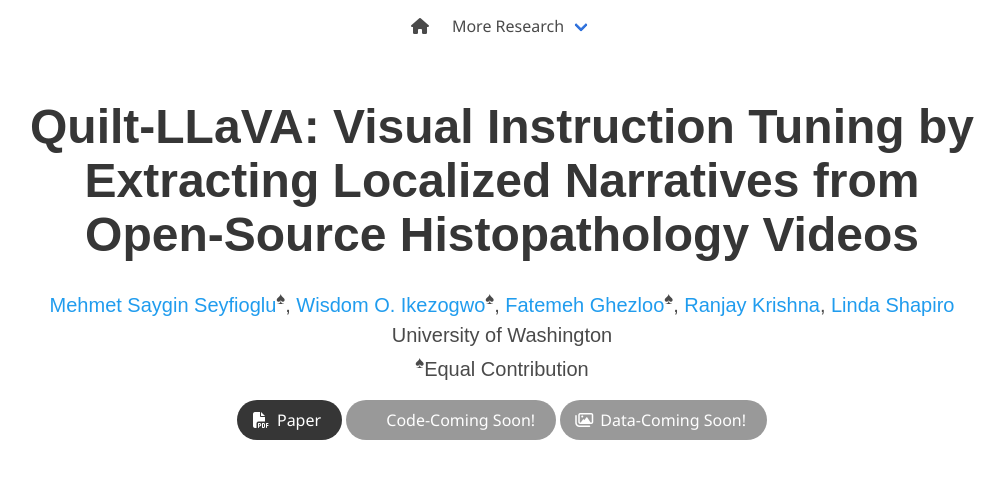
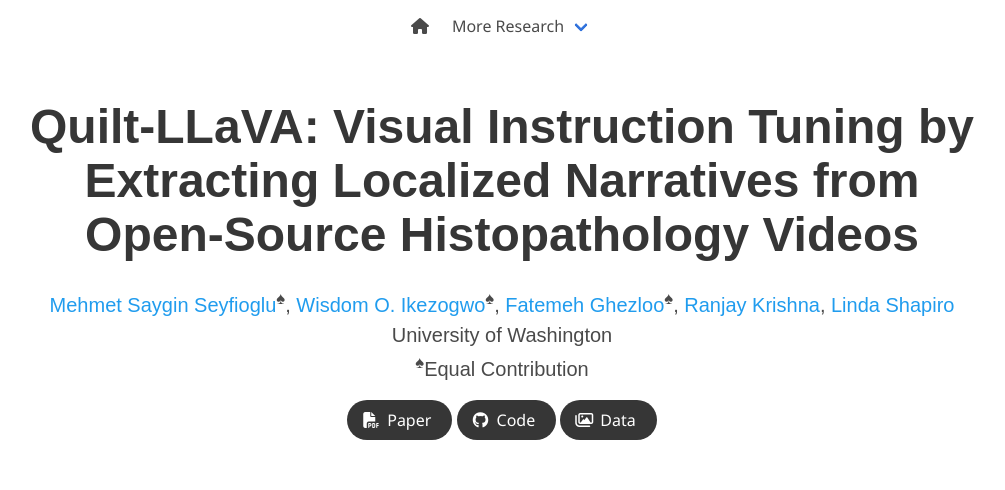
Before and after one commit to quilt-llava/quilt-llava.github.io, a plain HTML site: page index.html in a window 1280 px wide. Shown: the top 490 px of the page, without its empty margins (138-1143 px from the left). Drawn offline with nearby package versions, Linux system fonts and the light colour scheme; some icons are missing; a web font is replaced by a local one.

Commit message:
added data and code links

```diff
--- a/index.html
+++ b/index.html
@@ -111,23 +111,22 @@
                 </a>
               </span>
               <span class="link-block">
-                <a href="https://arxiv.org/abs/2312.04746"
-                   class="external-link button is-normal is-rounded is-dark" disabled>
+                <a href="https://github.com/aldraus/quilt-llava"
+                   class="external-link button is-normal is-rounded is-dark">
                   <span class="icon">
-                      <i class="ai ai-arxiv"></i>
+                      <i class="fab fa-github"></i>
                   </span>
-
-                  <span>Code-Coming Soon!</span>
+                  <span>Code</span>
                   </a>
               </span>
               <!-- Dataset Link. -->
               <span class="link-block">
-                <a href="https://github.com/"
-                   class="external-link button is-normal is-rounded is-dark" disabled>
+                <a href="https://huggingface.co/wisdomik"
+                   class="external-link button is-normal is-rounded is-dark">
                   <span class="icon">
                       <i class="far fa-images"></i>
                   </span>
-                  <span>Data-Coming Soon!</span>
+                  <span>Data</span>
                   </a>
             </div>
 
```
